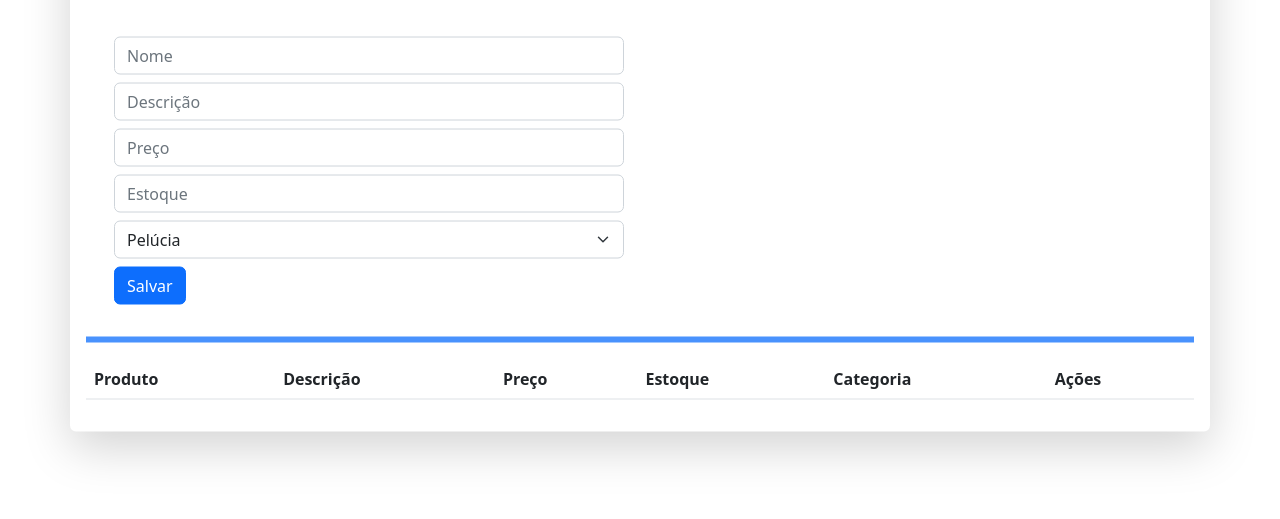
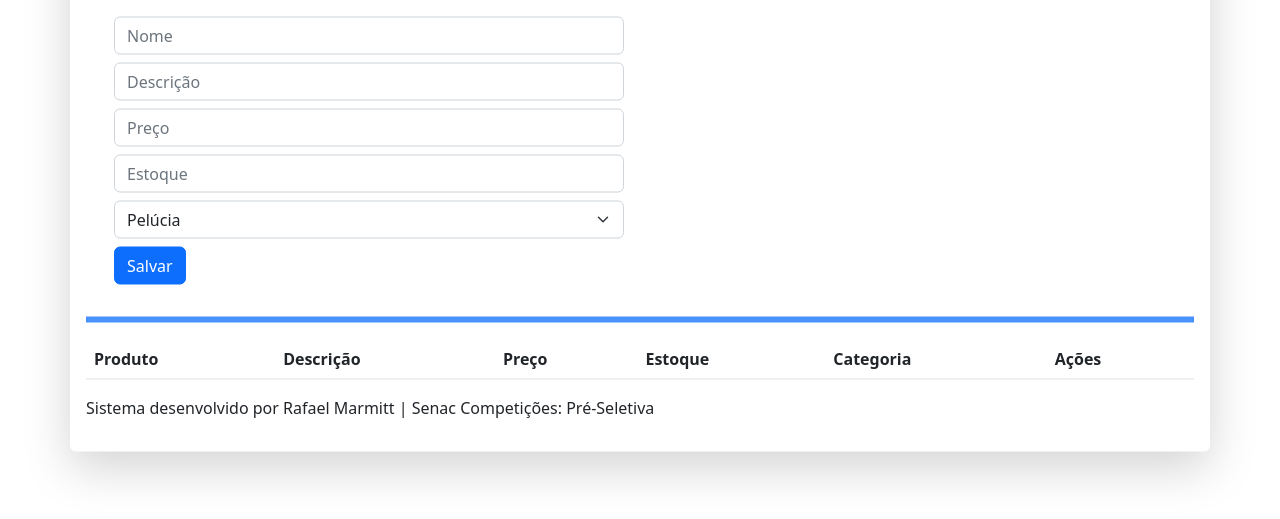
Before and after one commit to rafaelmarmitt/CompeticoesSenac, a website: page src/public/index.html in a window 1280 px wide. Shown: the part 229-748 px from the top of the page. Drawn offline with nearby package versions, Linux system fonts and the light colour scheme; no server answers.

Commit message:
add footer

```diff
--- a/src/public/index.html
+++ b/src/public/index.html
@@ -46,6 +46,9 @@
                 <tbody id="tabelaProdutos"></tbody>
             </table>
         </section>
+        <footer>
+            <p>Sistema desenvolvido por Rafael Marmitt | Senac Competições: Pré-Seletiva</p>
+        </footer>
     </main>
     <script src="script.js"></script>
 </body>
```
